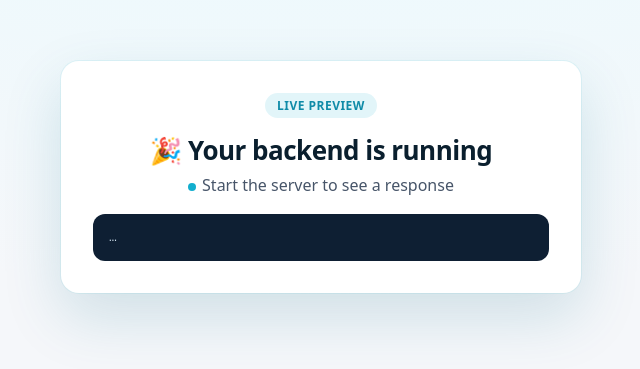
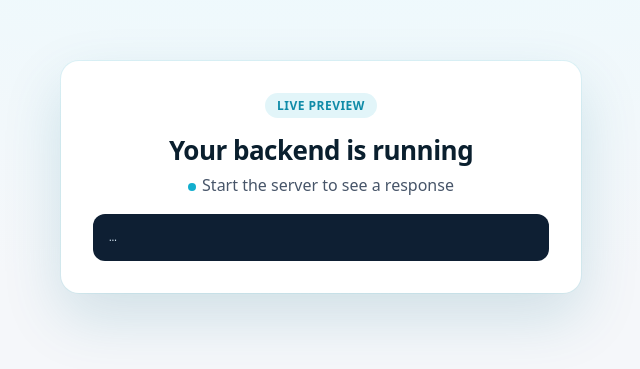
Before and after one commit to Kaperskyguru/mb-hello-api-sample, a website: page public/index.html in a window 1280 px wide. Shown: the part 223-592 px from the top of the page, without its empty margins (319-959 px from the left). Drawn offline with Linux system fonts and the light colour scheme.

Commit message:
autosave 00:52

```diff
--- a/public/index.html
+++ b/public/index.html
@@ -35,7 +35,7 @@
   <body>
     <main class="card">
       <span class="badge">Live preview</span>
-      <h1>🎉 Your backend is running</h1>
+      <h1>Your backend is running</h1>
       <p><span class="dot"></span><span id="status">Calling your API…</span></p>
       <pre id="out">…</pre>
     </main>
```
